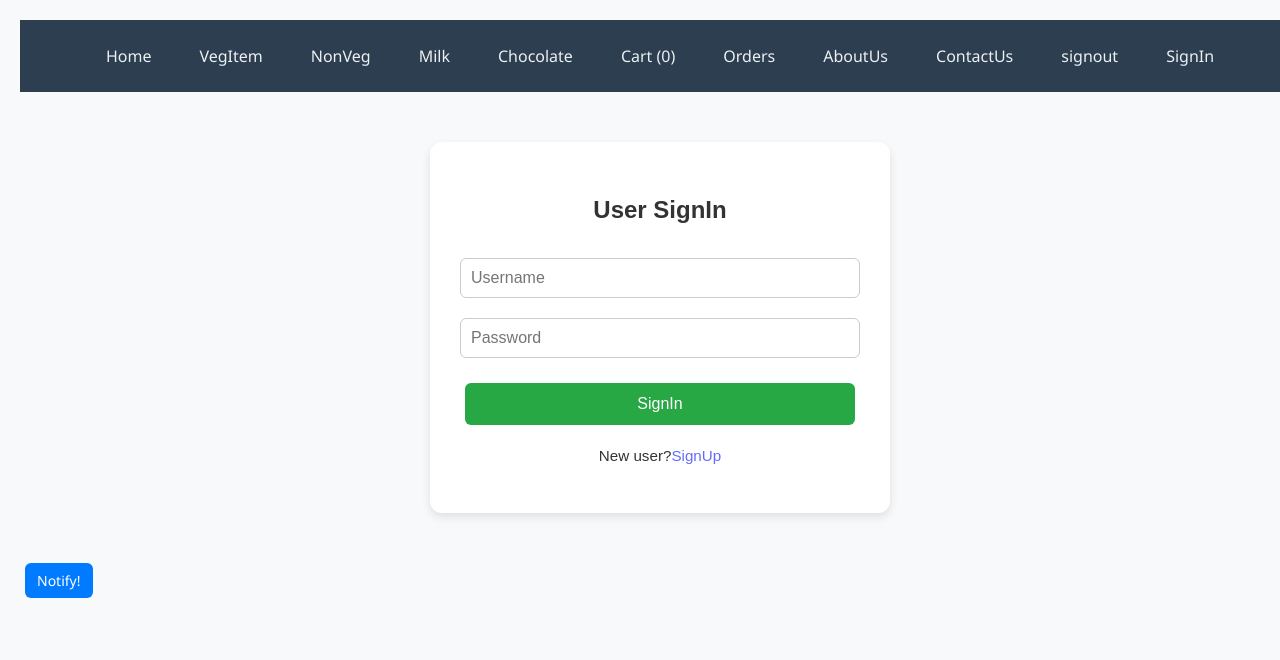
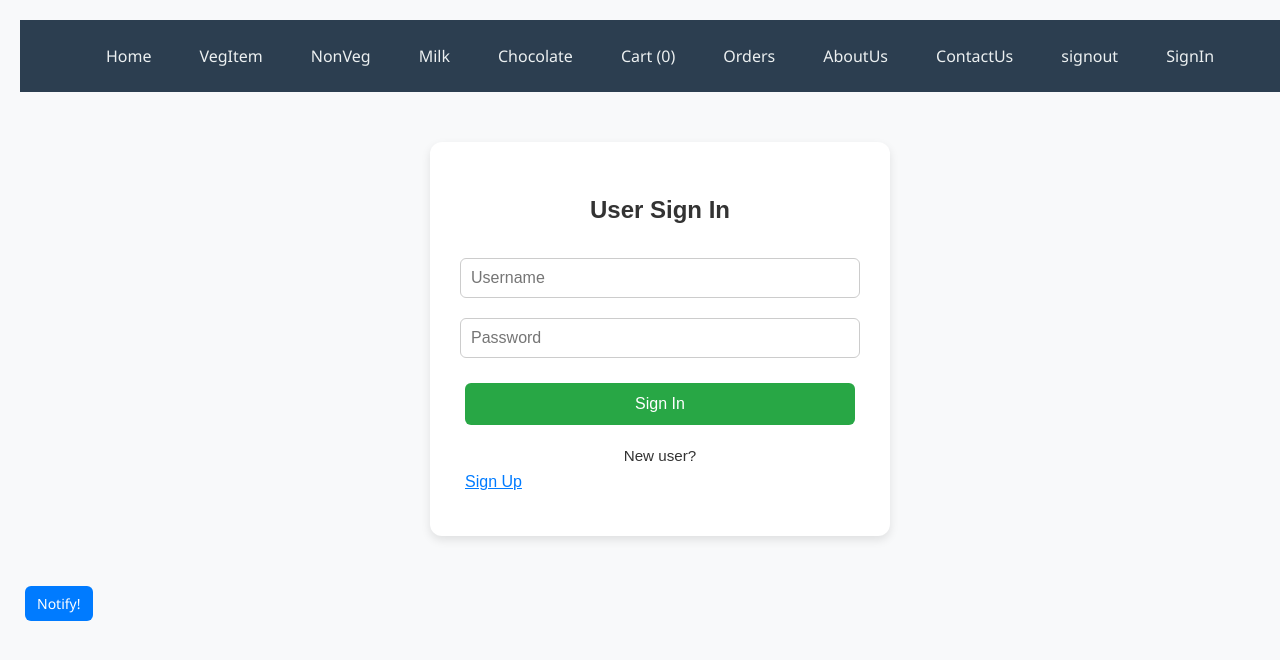
Before and after one commit to Hemakumar12345/Reactbigbasket, a React (Vite) app: page /signing in a window 1280 px wide. Shown: the top 660 px of the page. Built offline with nearby package versions, Linux system fonts and the light colour scheme.

Commit message:
Update Signing.jsx

```diff
--- a/src/Signing.jsx
+++ b/src/Signing.jsx
@@ -1,35 +1,74 @@
-import React from 'react'
+import React, { useState } from 'react';
 import { useForm } from 'react-hook-form';
 import { useDispatch } from 'react-redux';
 import { useNavigate } from 'react-router-dom';
-import { LoginUser } from './store';
+import { LoginUser, registerUser } from './store'; // ensure both actions are exported
 import './Signing.css';
 
+function Signing() {
+  const [showSignup, setShowSignup] = useState(false);
+  const { register, handleSubmit, reset } = useForm();
+  const dispatch = useDispatch();
+  const navigate = useNavigate();
 
-function Signing() {
-  let {register,handleSubmit}=useForm();
-  let dispatch=useDispatch();
-  let navigate=useNavigate();
+  // Sign In handler
+  const handleLogin = (data) => {
+    dispatch(LoginUser(data));
+    navigate('/veg');
+  };
 
-  let myFunc=(data)=>{
-    dispatch(LoginUser(data));
-    navigate("/veg");
-  }
+  // Sign Up handler
+  const handleSignup = (data) => {
+    dispatch(registerUser(data));
+    alert('Registration Successful');
+    reset(); // clear form
+    setShowSignup(false); // return to sign-in
+  };
 
   return (
     <div className="signin-container">
-<h2>User SignIn</h2>
-<form onSubmit={handleSubmit(myFunc)}>
-  <input type="text" placeholder="Username" {...register('username')}/>
-  <input type="password" placeholder="Password" {...register('password')}/>
-  <button type="submit">SignIn</button>
-</form>
-<p>
- New user?<a href="/signout">SignUp</a>
-</p>
+      {showSignup ? (
+        <>
+          <h2>User Sign Up</h2>
+          <form onSubmit={handleSubmit(handleSignup)}>
+            <input type="text" placeholder="Username" {...register('username')} />
+            <input type="password" placeholder="Password" {...register('password')} />
 
+            <select {...register("gender")}>
+              <option value="">Select Gender</option>
+              <option value="male">Male</option>
+              <option value="female">Female</option>
+            </select>
+
+            <select {...register("category")}>
+              <option value="">Select Category</option>
+              <option value="veg">Veg</option>
+              <option value="nonveg">Non-Veg</option>
+            </select>
+
+            <button type="submit">Sign Up</button>
+          </form>
+          <p>
+            Already have an account?{" "}
+            <button onClick={() => setShowSignup(false)} className="link-button">Sign In</button>
+          </p>
+        </>
+      ) : (
+        <>
+          <h2>User Sign In</h2>
+          <form onSubmit={handleSubmit(handleLogin)}>
+            <input type="text" placeholder="Username" {...register('username')} />
+            <input type="password" placeholder="Password" {...register('password')} />
+            <button type="submit">Sign In</button>
+          </form>
+          <p>
+            New user?{" "}
+            <button onClick={() => setShowSignup(true)} className="link-button">Sign Up</button>
+          </p>
+        </>
+      )}
     </div>
-  )
+  );
 }
 
-export default Signing
+export default Signing;
```
